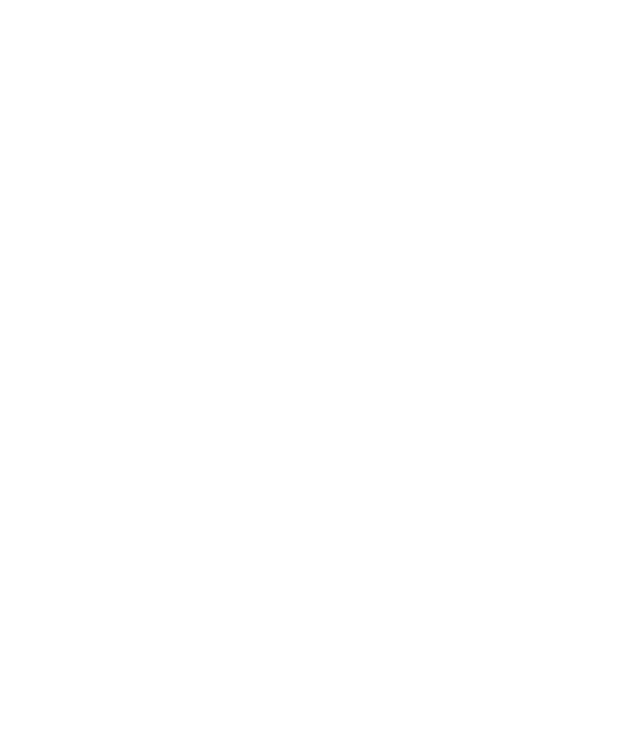
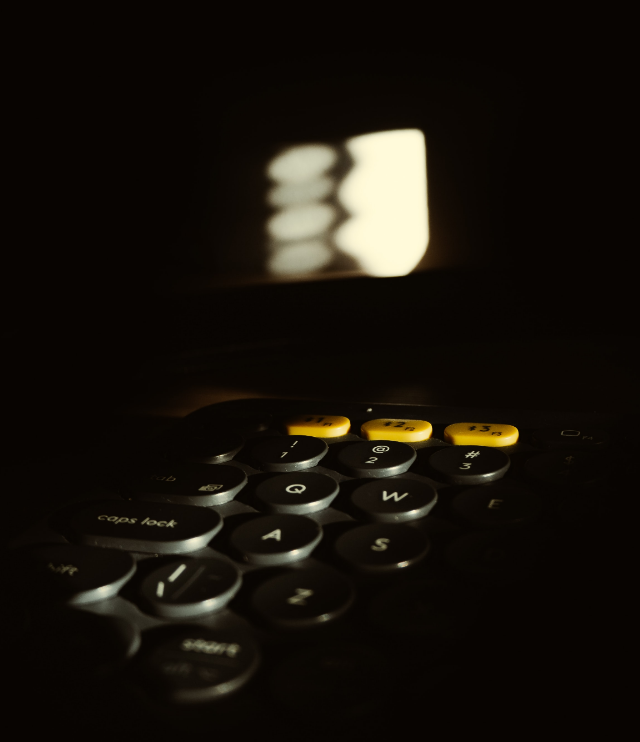
Before and after one commit to mamaddrg/js-calculator, a plain HTML site: page index.html in a window 1280 px wide. Shown: the whole page, without its empty margins (297-937 px from the left). Drawn offline with Linux system fonts and the light colour scheme.

Commit message:
add body styles

```diff
--- a/index.html
+++ b/index.html
@@ -8,6 +8,6 @@
   <title>Calculator</title>
 </head>
 <body>
-  <script src="./js/app.js"/>
+  <script src="./js/app.js"></script>
 </body>
 </html>
--- a/styles/style.css
+++ b/styles/style.css
@@ -0,0 +1,8 @@
+body {
+  width: 100%;
+  height: 100vh;
+  background-image: url("../assets/bg.jpg");
+  background-repeat: no-repeat;
+  background-size: cover;
+  background-position: center;
+}
```
